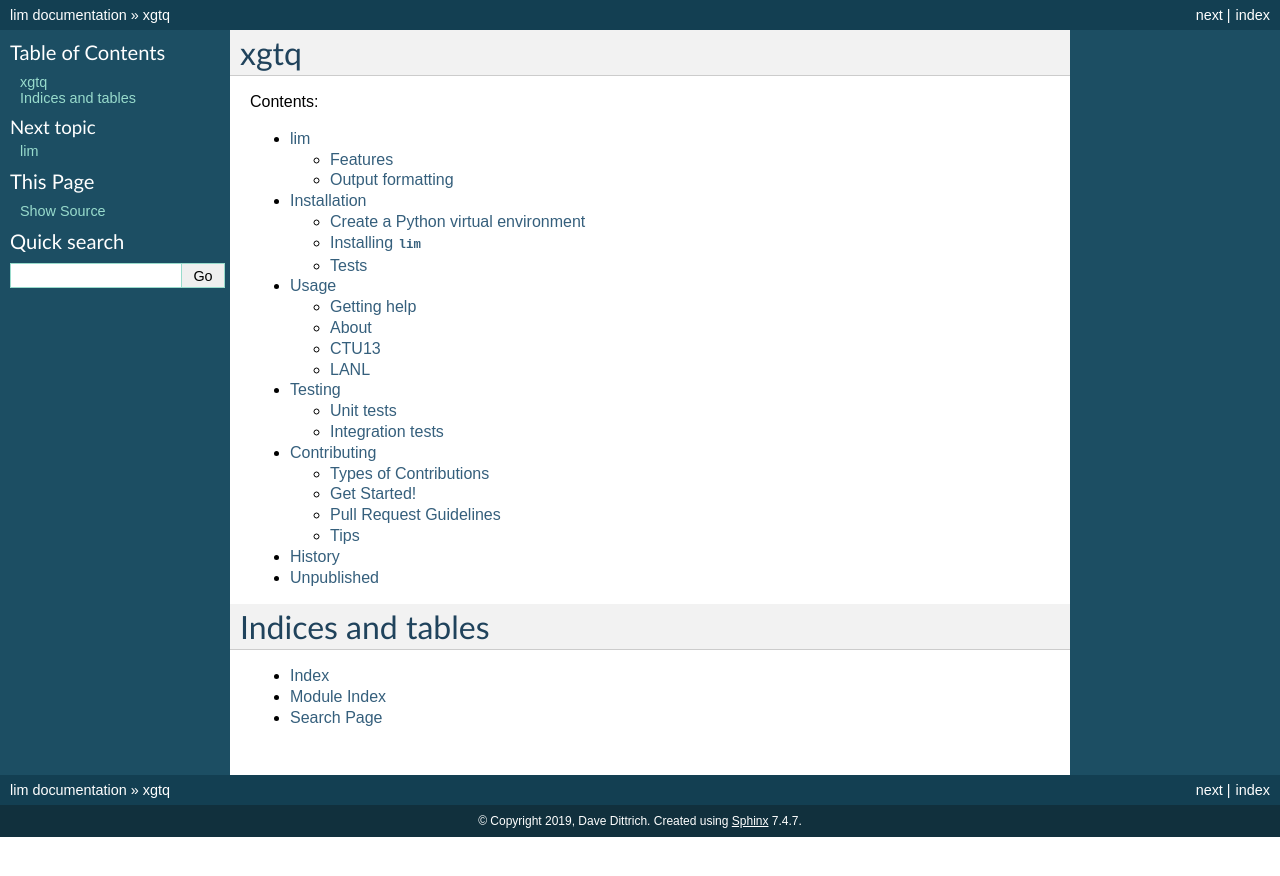
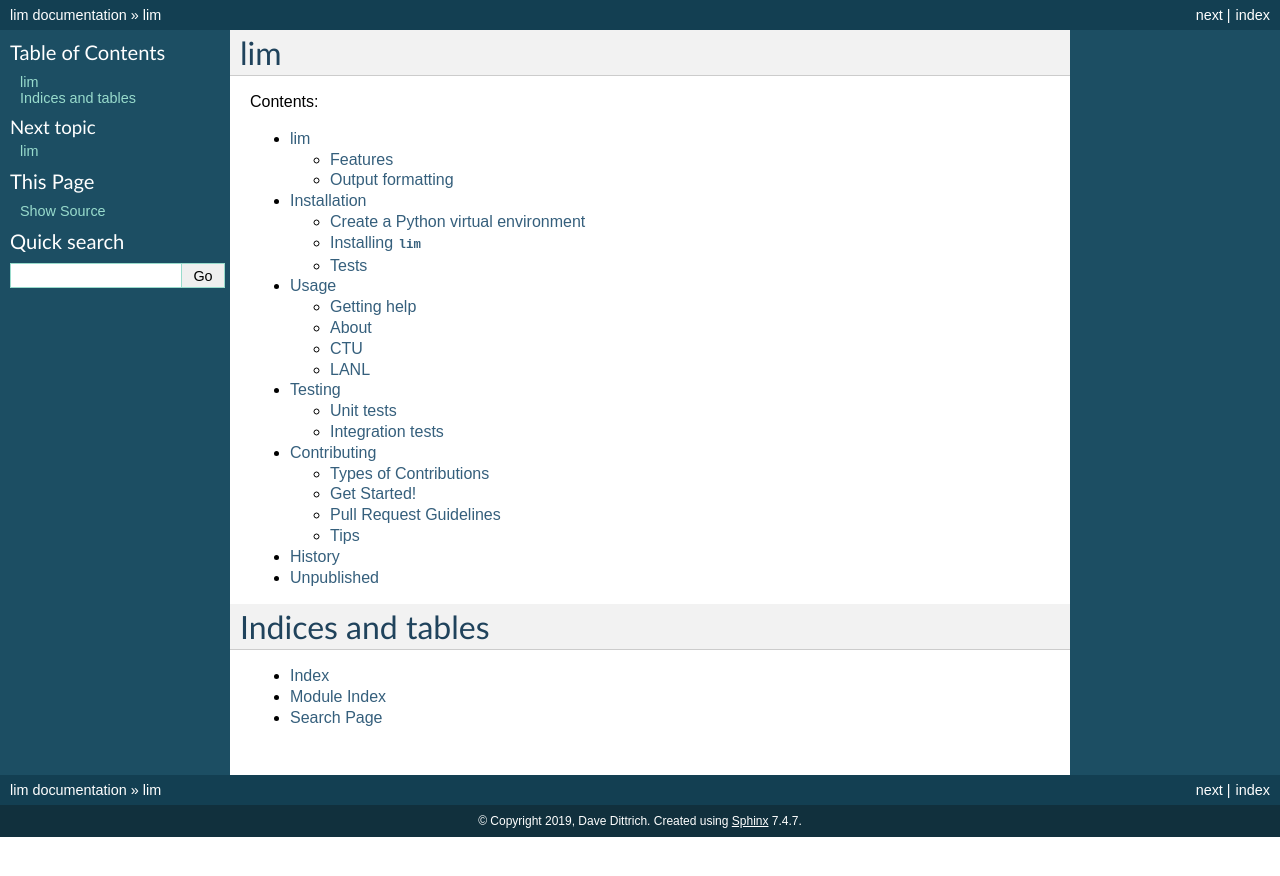
Before and after one commit to davedittrich/lim-cli, a Sphinx documentation site: the page built from docs/index.rst, in a window 1280 px wide. Shown: the top 876 px of the page. Built offline with Sphinx 7.4.7, drawn with Linux system fonts in a browser that asks for light colours; the version number could not be read and is left out.

Commit message:
Fix command name in docs

```diff
--- a/docs/index.rst
+++ b/docs/index.rst
@@ -1,10 +1,7 @@
-.. xgtq documentation master file, created by
-   sphinx-quickstart on Tue Jul  9 22:26:36 2013.
-   You can adapt this file completely to your liking, but it should at least
-   contain the root `toctree` directive.
+.. lim documentation master file.
 
-xgtq
-====
+lim
+===
 
 Contents:
 
--- a/docs/usage.rst
+++ b/docs/usage.rst
@@ -46,11 +46,11 @@
 .. autoprogram-cliff:: lim
    :command: about
 
-CTU13
------
+CTU
+---
 
 .. autoprogram-cliff:: lim
-   :command: ctu13 *
+   :command: ctu *
 
 LANL
 ----
```
Also changed, not shown: 1 other file.
